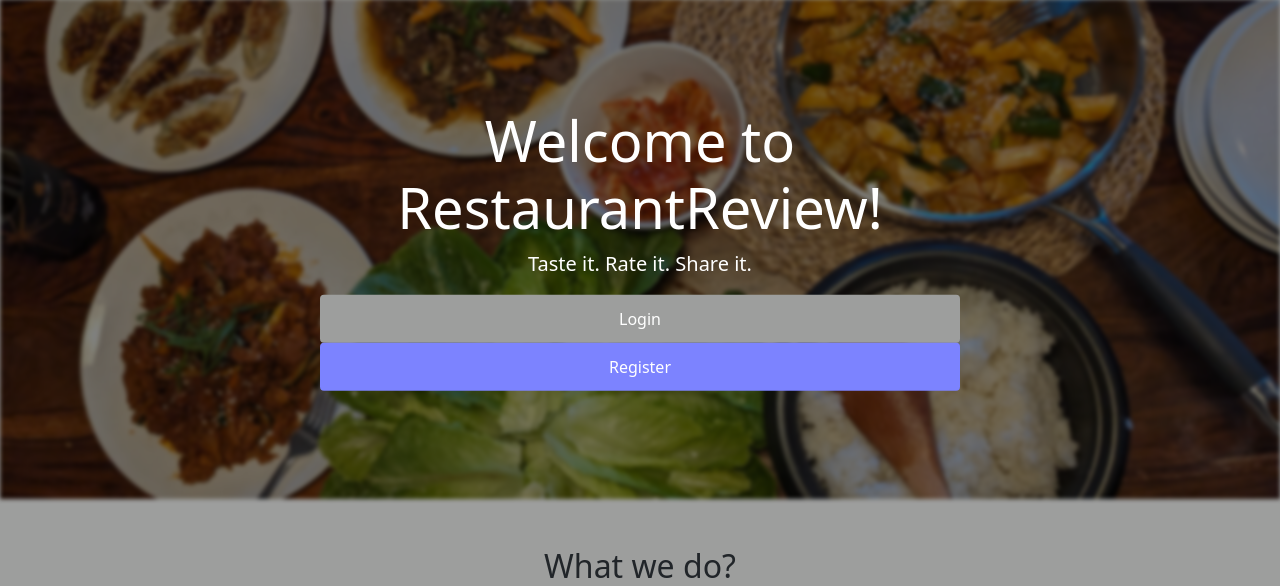
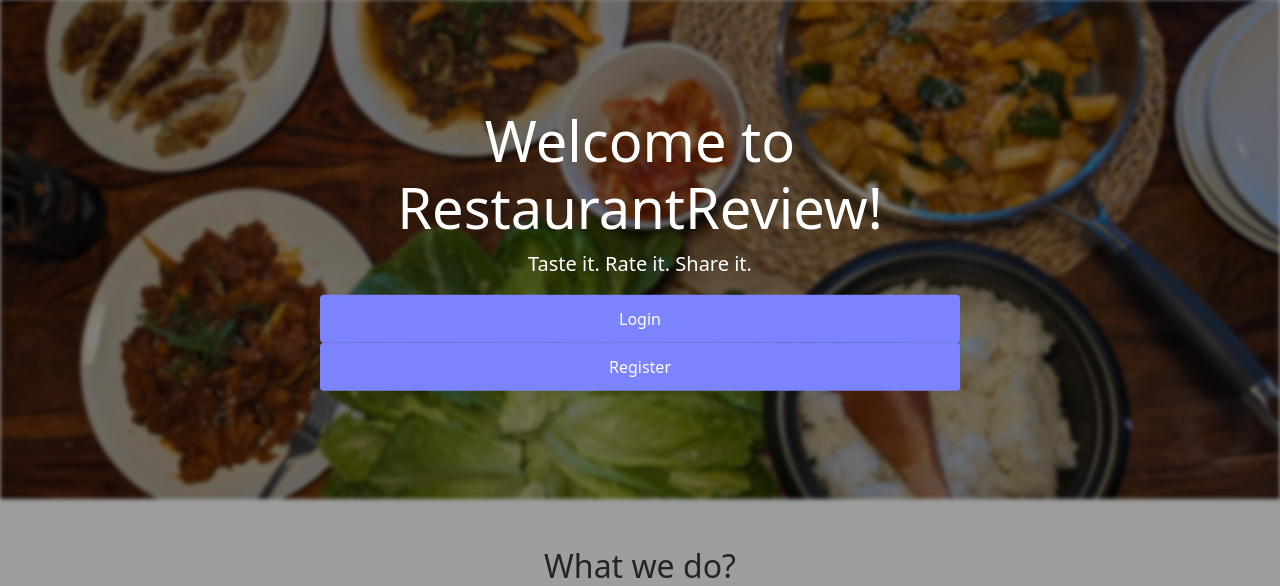
Before and after one commit to samueltl21/restaurantreview, a Flask app: page / in a window 1280 px wide. Shown: the part 57-643 px from the top of the page. Run offline with Flask 3, Linux system fonts and the light colour scheme.

Commit message:
Update styles.css

```diff
--- a/app/static/styles.css
+++ b/app/static/styles.css
@@ -28,13 +28,15 @@
 }
 
 .btn-login {
-    background-color: #9d9e9d;
+    background-color: #7c83ff;
     color: white;
+    border-radius: 20px;
 }
 
 .btn-register {
     background-color: #7c83ff;
     color: white;
+    border-radius: 20px;
 }
 
 .btn-login:hover,
```
